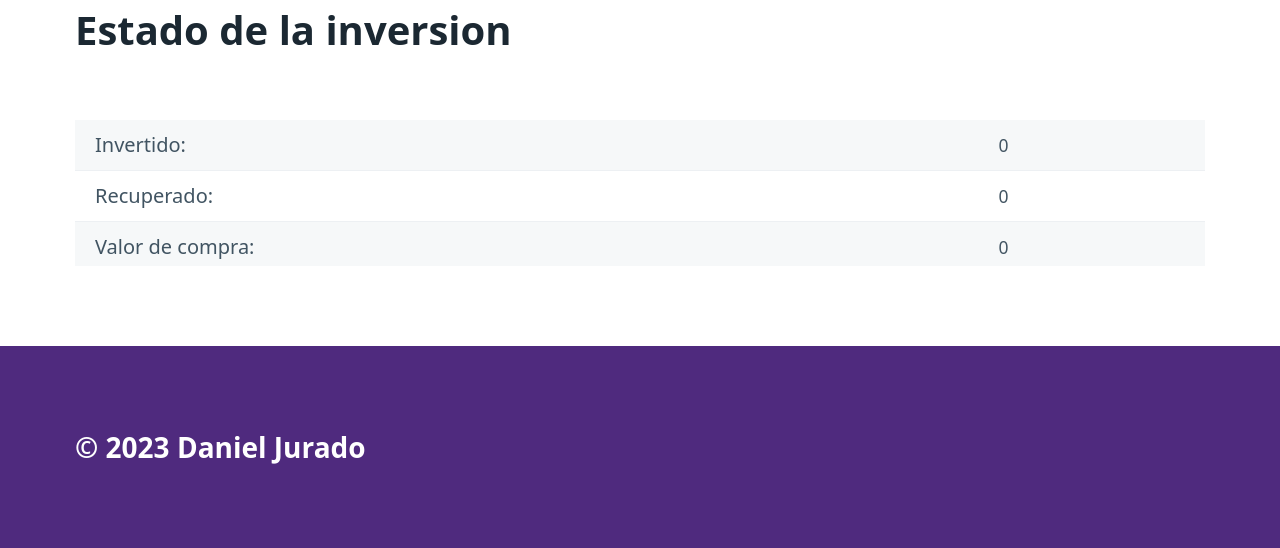
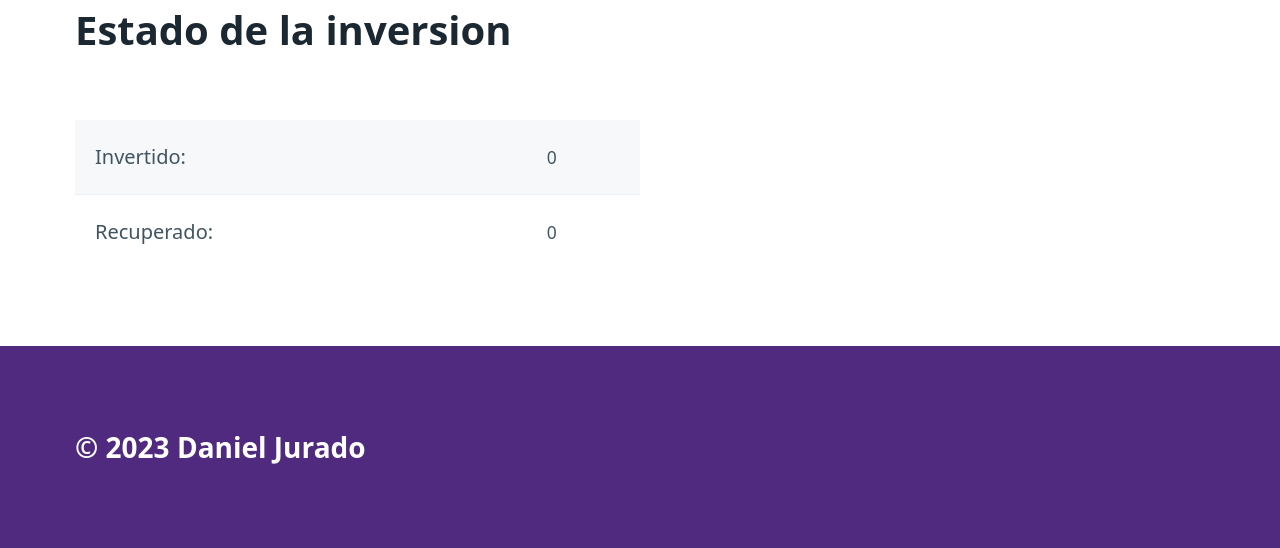
Before and after one commit to Danijurado/Flask_classic_proyectoFinal, a Flask app: page /status in a window 1280 px wide. Shown: the part 252-800 px from the top of the page. Run offline with Flask 2, Linux system fonts and the light colour scheme; data that the repository does not hold is empty.

Commit message:
app myCrypto finalizada

```diff
--- a/registro_crypto/static/css/styles.css
+++ b/registro_crypto/static/css/styles.css
@@ -39,3 +39,8 @@
 .cta {
     background-color: var(--my_color);
 }
+
+table{
+    width: 50%;
+	height: 300px;
+}
--- a/registro_crypto/templates/index.html
+++ b/registro_crypto/templates/index.html
@@ -20,7 +20,7 @@
 
      {%for Movimientos in data%}
      <tr>
-         <td>{{Movimientos.fecha}}</td>
+         <td style="min-width:150px">{{Movimientos.fecha}}</td>
          <td>{{Movimientos.hora}}</td>
          <td>{{Movimientos.moneda_from}}</td>
          <td>{{Movimientos.cantidad_from}}</td>
```
